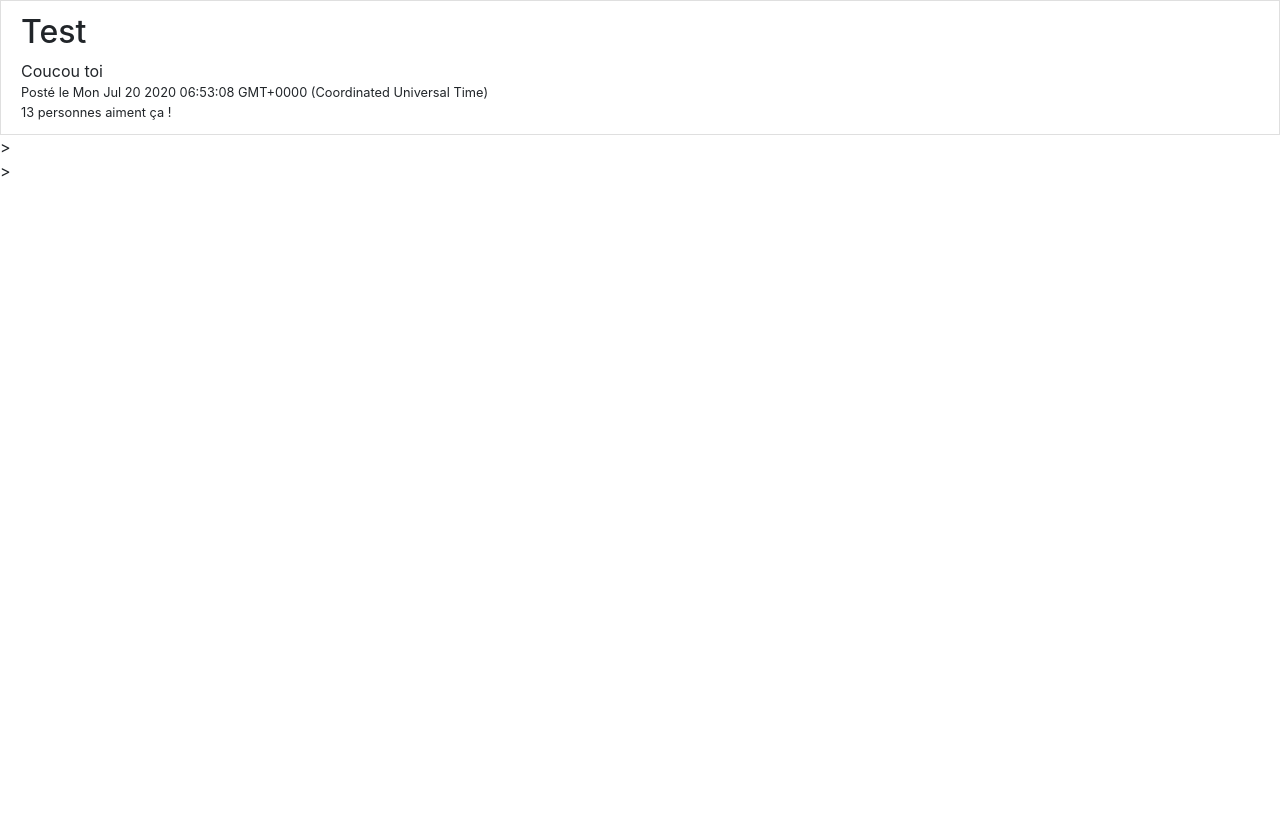
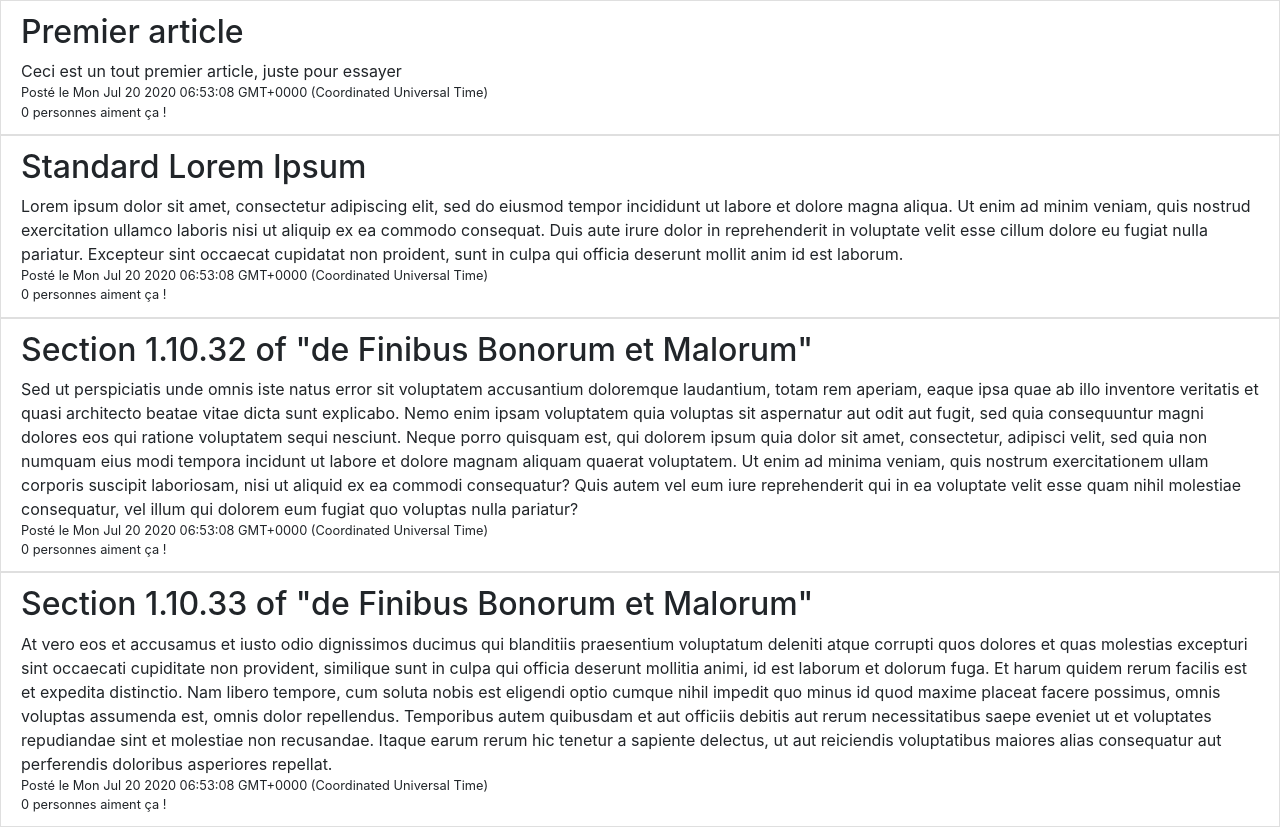
Before and after one commit to Maxx-N/angular-blog, an Angular app: page / in a window 1280 px wide. Before the commit the page ends 800 px from the top, so only its background shows below. Built offline with nearby package versions, Linux system fonts and the light colour scheme.

Commit message:
[DONE] dynamically display posts

```diff
--- a/src/app/app.component.html
+++ b/src/app/app.component.html
@@ -1 +1 @@
-<app-post-list></app-post-list>
+<app-post-list [allPosts]="postsArray"></app-post-list>
--- a/src/app/post-list-item/post-list-item.component.html
+++ b/src/app/post-list-item/post-list-item.component.html
@@ -1,6 +1,6 @@
 <li class="list-group-item">
-    <div class="h2">{{title}}</div>
-    <div class="p">{{content}}</div>
-    <div class="small">Posté le {{createdAt}}</div>
-    <div class="small">{{loveIts}} personnes aiment ça !</div>
-</li>>
+    <div class="h2">{{postTitle}}</div>
+    <div class="p">{{postContent}}</div>
+    <div class="small">Posté le {{postCreatedAt}}</div>
+    <div class="small">{{postLoveIts}} personnes aiment ça !</div>
+</li>
--- a/src/app/post-list-item/post-list-item.component.ts
+++ b/src/app/post-list-item/post-list-item.component.ts
@@ -1,4 +1,4 @@
-import { Component, OnInit } from '@angular/core';
+import { Component, OnInit, Input } from '@angular/core';
 
 @Component({
   selector: 'app-post-list-item',
@@ -6,10 +6,10 @@ import { Component, OnInit } from '@angular/core';
   styleUrls: ['./post-list-item.component.scss'],
 })
 export class PostListItemComponent implements OnInit {
-  title: string = 'Test';
-  content: string = 'Coucou toi';
-  loveIts: number = 13;
-  createdAt: Date = new Date();
+  @Input() postTitle: string;
+  @Input() postContent: string;
+  @Input() postLoveIts: number;
+  @Input() postCreatedAt: Date;
 
   constructor() {}
 
--- a/src/app/post-list/post-list.component.html
+++ b/src/app/post-list/post-list.component.html
@@ -1,3 +1,10 @@
 <ul class="list-group">
-    <app-post-list-item ></app-post-list-item>
-</ul>>
+  <app-post-list-item
+    *ngFor="let post of allPosts"
+    [postTitle]="post.title"
+    [postContent]="post.content"
+    [postLoveIts]="post.loveIts"
+    [postCreatedAt]="post.createdAt"
+  >
+  </app-post-list-item>
+</ul>
--- a/src/app/post-list/post-list.component.ts
+++ b/src/app/post-list/post-list.component.ts
@@ -1,15 +1,16 @@
-import { Component, OnInit } from '@angular/core';
+import { Component, OnInit, Input } from '@angular/core';
+import { Post } from '../post';
 
 @Component({
   selector: 'app-post-list',
   templateUrl: './post-list.component.html',
-  styleUrls: ['./post-list.component.scss']
+  styleUrls: ['./post-list.component.scss'],
 })
 export class PostListComponent implements OnInit {
+  @Input() allPosts: Post[];
 
-  constructor() { }
 
-  ngOnInit(): void {
-  }
+  constructor() {}
 
+  ngOnInit(): void {}
 }
--- a/src/app/post.ts
+++ b/src/app/post.ts
@@ -3,6 +3,4 @@ export interface Post {
   content: string;
   loveIts: number;
   createdAt:Date;
-
-
 }
```
